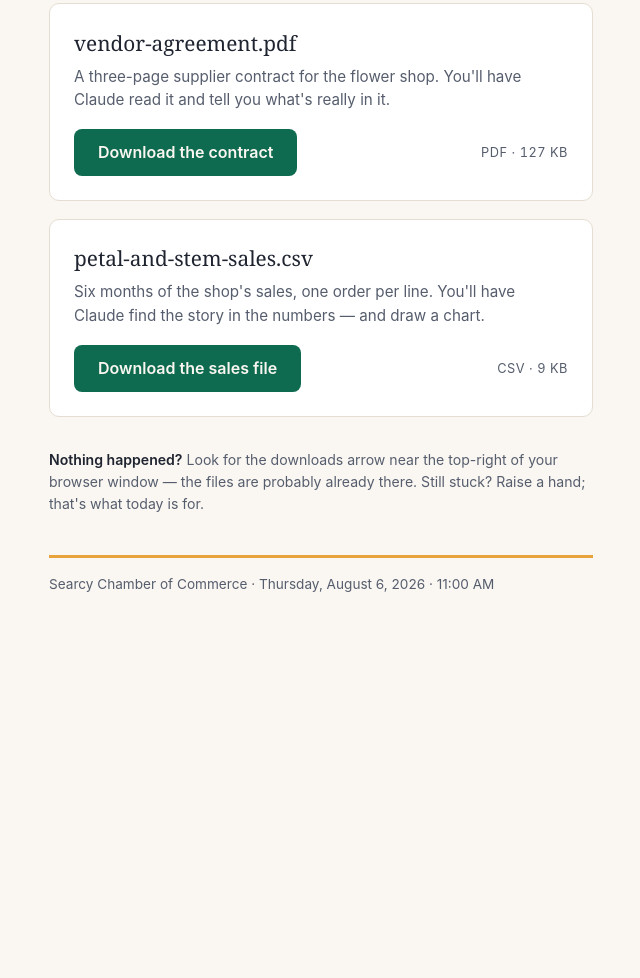
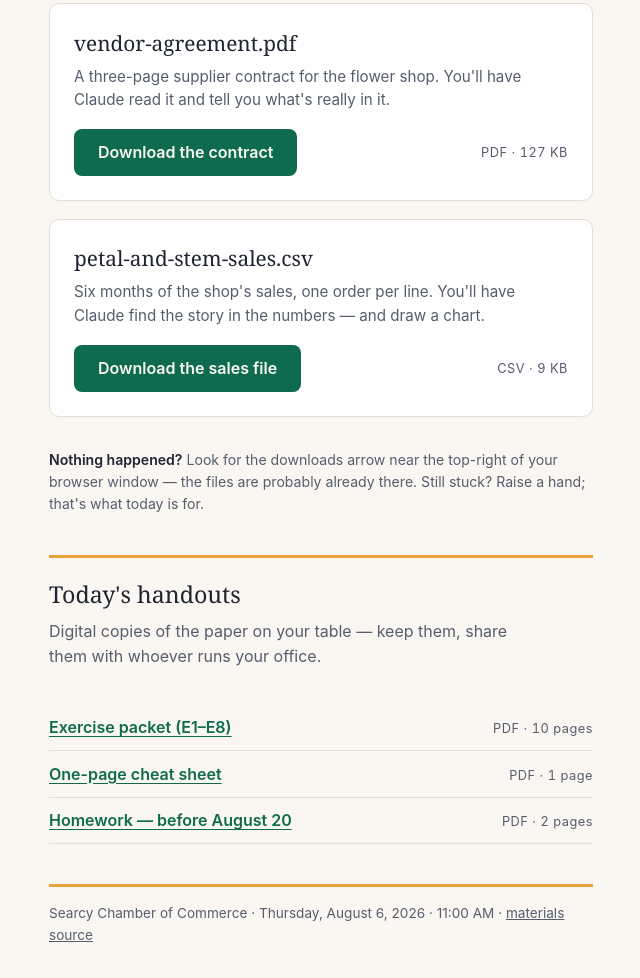
Before and after one commit to HogRed/petal-stem-files, a plain HTML site: page index.html in a window 1280 px wide. Shown: the part 250-1228 px from the top of the page, without its empty margins (319-959 px from the left). Before the commit the page ends 893 px from the top, so only its background shows below. Drawn offline with Linux system fonts and the light colour scheme.

Commit message:
Add today's-handouts section: exercise packet, cheat sheet, homework
Co-Authored-By: Claude Fable 5 <noreply@anthropic.com>

```diff
--- a/index.html
+++ b/index.html
@@ -95,6 +95,27 @@
   a.dl:focus-visible { outline: 3px solid var(--marigold); outline-offset: 2px; }
   .hint { font-size: 0.88rem; color: var(--soft); margin: 0 0 2.5rem; }
   .hint strong { color: var(--ink); font-weight: 600; }
+  .section-h {
+    font-family: Georgia, "Times New Roman", serif;
+    font-weight: 400;
+    font-size: 1.45rem;
+    margin: 0 0 0.4rem;
+    padding-top: 1.2rem;
+    border-top: 3px solid var(--marigold);
+  }
+  .docs { list-style: none; margin: 0 0 2.5rem; padding: 0; }
+  .docs li {
+    display: flex;
+    align-items: baseline;
+    justify-content: space-between;
+    gap: 1rem;
+    flex-wrap: wrap;
+    padding: 0.65rem 0;
+    border-bottom: 1px solid var(--line);
+  }
+  .docs a { color: var(--moss); font-weight: 600; text-underline-offset: 3px; }
+  .docs a:focus-visible { outline: 3px solid var(--marigold); outline-offset: 2px; }
+  footer a.src { color: var(--soft); }
   footer {
     border-top: 3px solid var(--marigold);
     padding-top: 1rem;
@@ -138,7 +159,20 @@
   top-right of your browser window — the files are probably already there.
   Still stuck? Raise a hand; that's what today is for.</p>
 
-  <footer>Searcy Chamber of Commerce &middot; Thursday, August 6, 2026 &middot; 11:00 AM</footer>
+  <h2 class="section-h">Today's handouts</h2>
+  <p class="lede">Digital copies of the paper on your table — keep them, share
+  them with whoever runs your office.</p>
+  <ul class="docs">
+    <li><a href="exercises-packet.pdf" download>Exercise packet (E1–E8)</a>
+        <span class="meta">PDF &middot; 10 pages</span></li>
+    <li><a href="cheat-sheet.pdf" download>One-page cheat sheet</a>
+        <span class="meta">PDF &middot; 1 page</span></li>
+    <li><a href="homework.pdf" download>Homework — before August 20</a>
+        <span class="meta">PDF &middot; 2 pages</span></li>
+  </ul>
+
+  <footer>Searcy Chamber of Commerce &middot; Thursday, August 6, 2026 &middot; 11:00 AM
+  &middot; <a class="src" href="https://github.com/HogRed/petal-stem-files">materials source</a></footer>
 </div>
 </body>
 </html>
```
Also changed, not shown: 3 other files.
